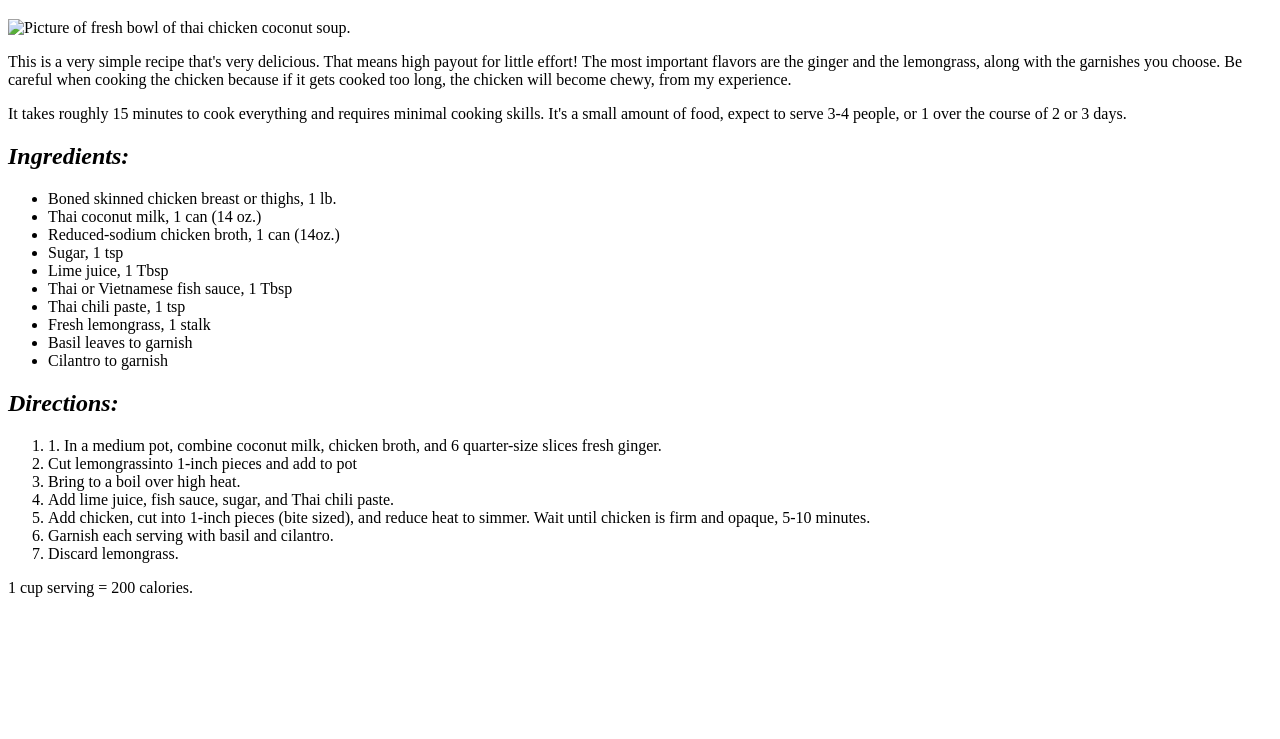
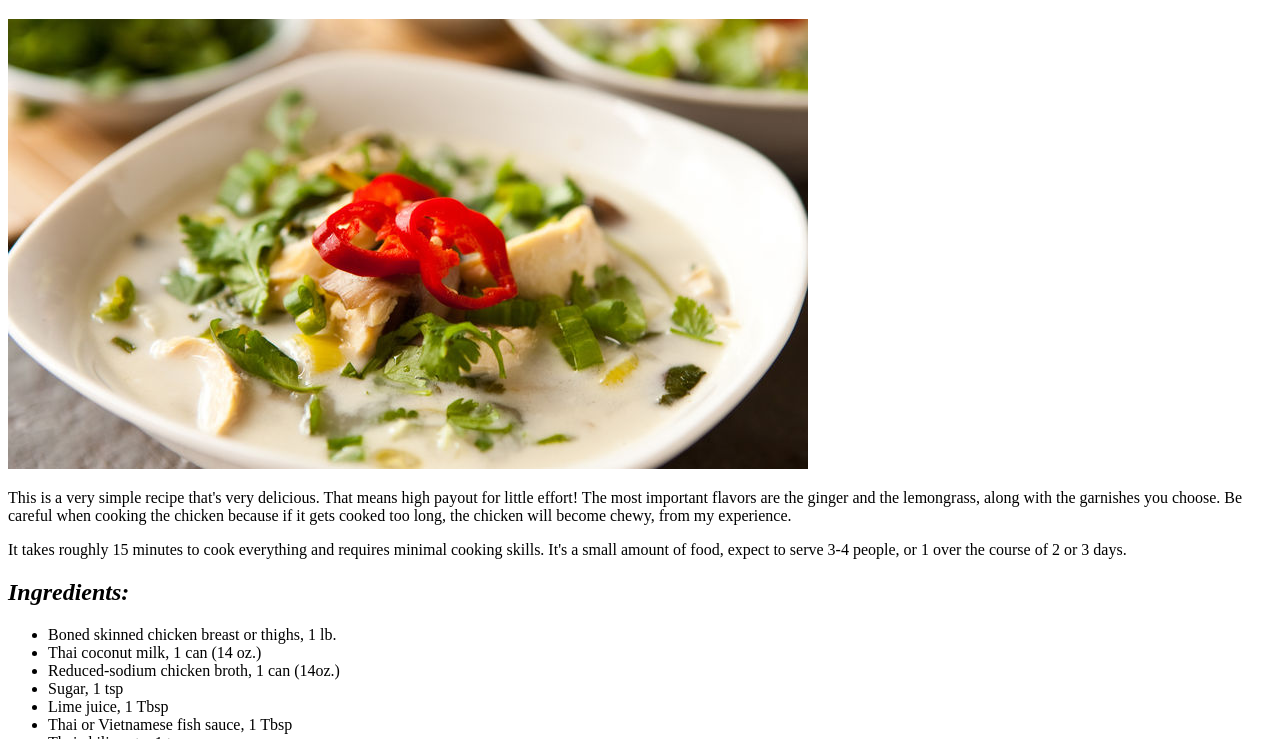
Before and after one commit to MyLiege23/odin-recipes, a plain HTML site: page recipes/thai-coconut-soup.html in a window 1280 px wide. Shown: the part 61-800 px from the top of the page. Drawn offline with Linux system fonts and the light colour scheme.

Commit message:
Correct path to img src in thai-coconut-soup.html
Original src path pointed to recipes/images/tccs.jpeg. Images is a
sibling directory to recipes, so src was corrected to
../images/tccs.jpeg.

```diff
--- a/recipes/thai-coconut-soup.html
+++ b/recipes/thai-coconut-soup.html
@@ -8,7 +8,7 @@
 
     <body>
         <h1>Thai Chicken Coconut Soup</h1>
-        <img src="images/tccs.jpeg" alt="Picture of fresh bowl of thai chicken coconut soup.">
+        <img src="../images/tccs.jpeg" alt="Picture of fresh bowl of thai chicken coconut soup.">
 
         <p>This is a very simple recipe that's very delicious. That means high payout for little effort! The most important flavors are the ginger and the lemongrass, along with the garnishes you choose. Be careful when cooking the chicken because if it gets cooked too long, the chicken will become chewy, from my experience.</p>
 
```
